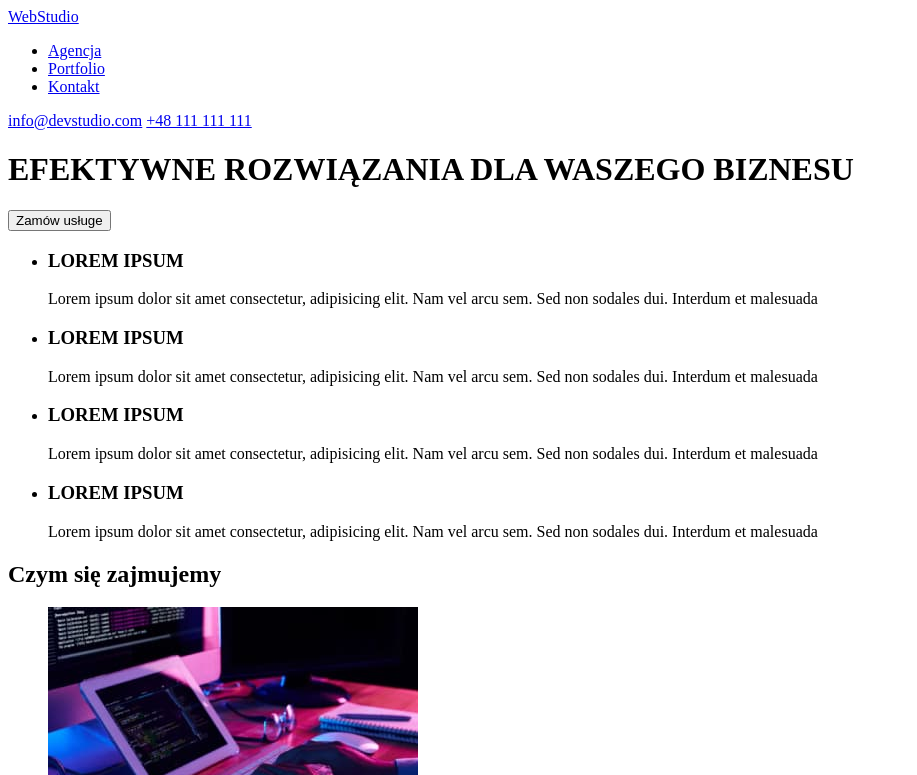
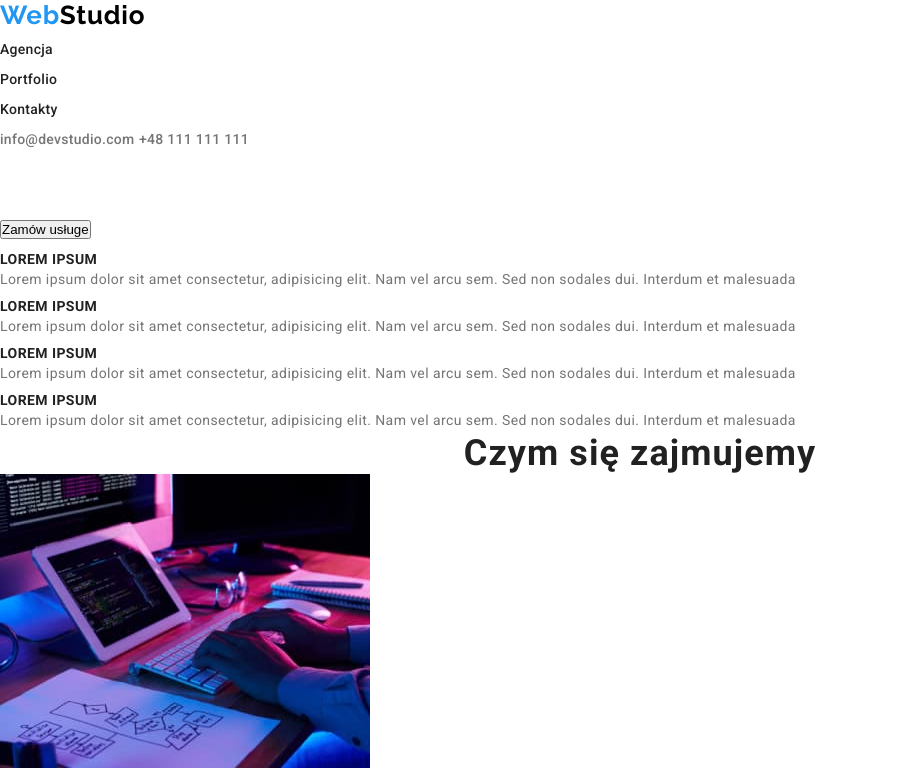
Before and after one commit to KasiaLada/goit-markup-hw-02, a plain HTML site: page index.html in a window 1280 px wide. Shown: the top 775 px of the page, without its empty margins (0-917 px from the left). Drawn offline with Linux system fonts and the light colour scheme.

Commit message:
poprawione zadanie

```diff
--- a/css/style.css
+++ b/css/style.css
@@ -23,15 +23,37 @@ body {
 .contact .link:focus {
   color: #2196F3;
 }
+
 .click:hover {
   color: #ffffff;
   background-color: #2196F3;
   cursor:pointer;
 }
+
 .click:focus {
   color: #ffffff;
   background-color: #2196F3;
 }
+.main-text {
+font-style: normal;
+font-weight: 900;
+font-size: 44px;
+line-height: 60px;
+text-align: center;
+letter-spacing: 0.06em;
+text-transform: uppercase;
+color: #FFFFFF;
+  }
+
+.main-button .clik {
+font-style: normal;
+font-weight: 700;
+font-size: 16px;
+line-height: 30px;
+
+color: #FFFFFF;
+}
+
 .buttons .click {
 font-style: normal;
 font-weight: 500;
@@ -79,6 +101,41 @@ line-height: 36px;
 letter-spacing: 0.06em;
 color: #212121;
 }
+.about .about-lorem {
+font-style: normal;
+font-weight: 700;
+font-size: 14px;
+line-height: 16px;
+letter-spacing: 0.03em;
+text-transform: uppercase;
+color: #212121;
+}
+.about .about-lorem-p {
+  font-style: normal;
+font-weight: 400;
+font-size: 14px;
+line-height: 24px;
+letter-spacing: 0.03em;
+color: #757575;
+}
+.what-we-do {
+font-style: normal;
+font-weight: 700;
+font-size: 36px;
+line-height: 42px;
+text-align: center;
+letter-spacing: 0.03em;
+color: #212121;
+}
+.our-team .our-team-inscription {
+font-style: normal;
+font-weight: 700;
+font-size: 36px;
+line-height: 42px;
+text-align: center;
+letter-spacing: 0.03em;
+color: #212121;
+}
 .footer .logo .studio {
 color: #FFFFFF;
 }
--- a/index.html
+++ b/index.html
@@ -6,57 +6,63 @@
     <meta http-equiv="X-UA-Compatible" content="IE=edge">
     <meta name="viewport" content="width=device-width, initial-scale=1.0">
     <title>Studio</title>
+    <link href="https://fonts.googleapis.com/css2?family=Raleway:wght@700&family=Roboto:wght@400;500;700;900&display=swap" rel="stylesheet" />
+    <link rel="stylesheet" href="./css/style.css" />
 </head>
 
 <body>
     <header>
-        <a href="WebStudio">WebStudio</a>
+        <a class="logo" href="WebStudio">Web<span class="studio">Studio</span></a>
         <nav>
-            <ul>
+        <ul class="links">
           <li>
-                <a href="Agencja">Agencja</a>
+            <a class="link" href="Agencja">Agencja</a>
           </li>
           <li>
-                <a href="Portfolio">Portfolio</a>
+            <a class="link" href="file:///C:/Users/ksate/OneDrive/Pulpit/GoIt/Homework1/goit-markup-hw-02/portfolio.html">Portfolio</a>
           </li>
           <li>
-                 <a href="Kontakt">Kontakt</a>
+            <a class="link" href="Kontakt">Kontakty</a>
           </li>
         </ul>
       </nav>
-        <a href="mailto:info@devstudio.com">info@devstudio.com</a>
-        <a href="tel:+48111111111">+48 111 111 111</a>
+      <div class="contact">
+      <a class="link" href="mailto:info@devstudio.com">info@devstudio.com</a>
+      <a class="link" href="tel:+48111111111">+48 111 111 111</a>
+      </div>
     </header>
     <main>
-        <h1>EFEKTYWNE ROZWIĄZANIA DLA WASZEGO BIZNESU</h1>
-        <button type="button">Zamów usługe</button>
+        <h1 class="main-text">EFEKTYWNE ROZWIĄZANIA DLA WASZEGO BIZNESU</h1>
+        <div class="main-button">
+        <button class="click" type="button">Zamów usługe</button>
+        </div>
         <div>
-            <section>
+            <section class="about">
                 <ul>
                     <li>
-                        <h3>LOREM IPSUM</h3>
-                        <p>
+                        <h3 class="about-lorem">LOREM IPSUM</h3>
+                        <p class="about-lorem-p">
                             Lorem ipsum dolor sit amet consectetur, adipisicing elit. Nam vel arcu sem. Sed non sodales
                             dui. Interdum et malesuada
                         </p>
                     </li>
                     <li>
-                        <h3>LOREM IPSUM</h3>
-                        <p>
+                        <h3 class="about-lorem">LOREM IPSUM</h3>
+                        <p class="about-lorem-p">
                             Lorem ipsum dolor sit amet consectetur, adipisicing elit. Nam vel arcu sem. Sed non sodales
                             dui. Interdum et malesuada
                         </p>
                     </li>
                     <li>
-                        <h3>LOREM IPSUM</h3>
-                        <p>
+                        <h3 class="about-lorem">LOREM IPSUM</h3>
+                        <p class="about-lorem-p">
                             Lorem ipsum dolor sit amet consectetur, adipisicing elit. Nam vel arcu sem. Sed non sodales
                             dui. Interdum et malesuada
                         </p>
                     </li>
                     <li>
-                        <h3>LOREM IPSUM</h3>
-                        <p>
+                        <h3 class="about-lorem">LOREM IPSUM</h3>
+                        <p class="about-lorem-p">
                             Lorem ipsum dolor sit amet consectetur, adipisicing elit. Nam vel arcu sem. Sed non sodales
                             dui. Interdum et malesuada
                         </p>
@@ -64,7 +70,7 @@
                 </ul>
             </section>
             <div id="contener">
-                <h2>Czym się zajmujemy</h2>
+                <h2 class="what-we-do">Czym się zajmujemy</h2>
                 <ul>
                     <li>
                         <img src="./images/img_c.jpg" width="370" height="294" alt="Pisanie kodu">
@@ -77,39 +83,35 @@
                     </li>
                 </ul>
             </div>
-            <div>
-                <h2>Nasz zespół</h2>
+            <div class="our-team">
+                <h2 class="our-team-inscription">Nasz zespół</h2>
                     <ul>
                         <li>
                             <figure>
-                                <img src="./images/img_FD(1).jpg" width="270" height="260"
+                                <img src="./images/img_PD(1).jpg" width="270" height="260"
                                 alt="John Doe Product Designer Product Designer"/>
-                            <figcaption>
-                                John Doe Product Designer
+                            <figcaption><span class="name">John Doe</span> Product Designer
                             </figcaption>
                         </figure>
                         </li>
                         <li>
                         <figure>
                             <img src="./images/img_FD(1).jpg" width="270" height="260" alt="John Doe Frontend Developer"/>
-                            <figcaption>
-                                John Doe Frontend Developer
+                            <figcaption><span class="name">John Doe</span> Frontend Developer
                             </figcaption>
                             </figure>
                         </li>
                         <li>
                             <figure>
                             <img src="./images/img_M(1).jpg" width="270" height="260" alt="Marketing"/>
-                            <figcaption>
-                                John Doe Marketing
+                            <figcaption><span class="name">John Doe</span> Marketing
                             </figcaption>
                             </figure>
                         </li>
                         <li>
                             <figure>
                             <img src="./images/img_UI(1).jpg" width="270" height="260" alt="John Doe UI Designer"/>
-                            <figcaption>
-                                John Doe UI Designer
+                            <figcaption><span class="name">John Doe</span> UI Designer
                             </figcaption>
                             </figure>
                         </li>
@@ -117,12 +119,13 @@
             </div>
         </div>
     </main>
-    <footer>
-        <a href="WebStudio">WebStudio</a>
-        <address>
+    <footer class="footer">
+      <a class="logo" href="WebStudio">Web<span class="studio">Studio</span></a>
+      <address class="address">
         m.Warszawa, Aleje Jerozolimskie 21 <br />
-            <a href="mailto:info@example.com">info@example.com</a> <br />
-            <a href="tel:+48111111111">+48 111 111 111</a>
+        <a class="mail" href="mailto:info@example.com">info@example.com</a>
+        <br />
+        <a class="tel" href="tel:+48111111111">+48 111 111 111</a>
       </address>
     </footer>
 </body>
```
Lines whose indentation alone changed are shown as unchanged.
